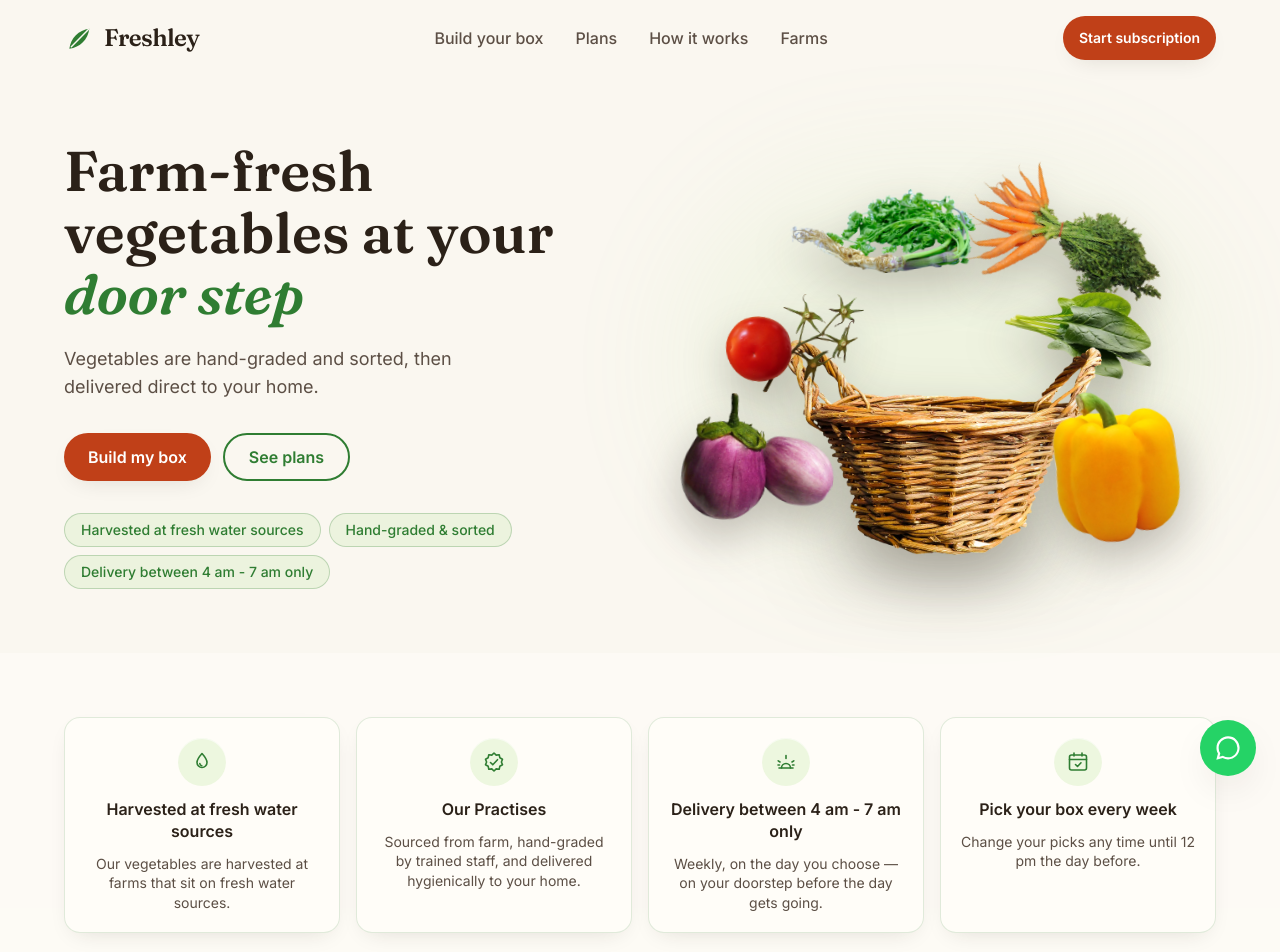
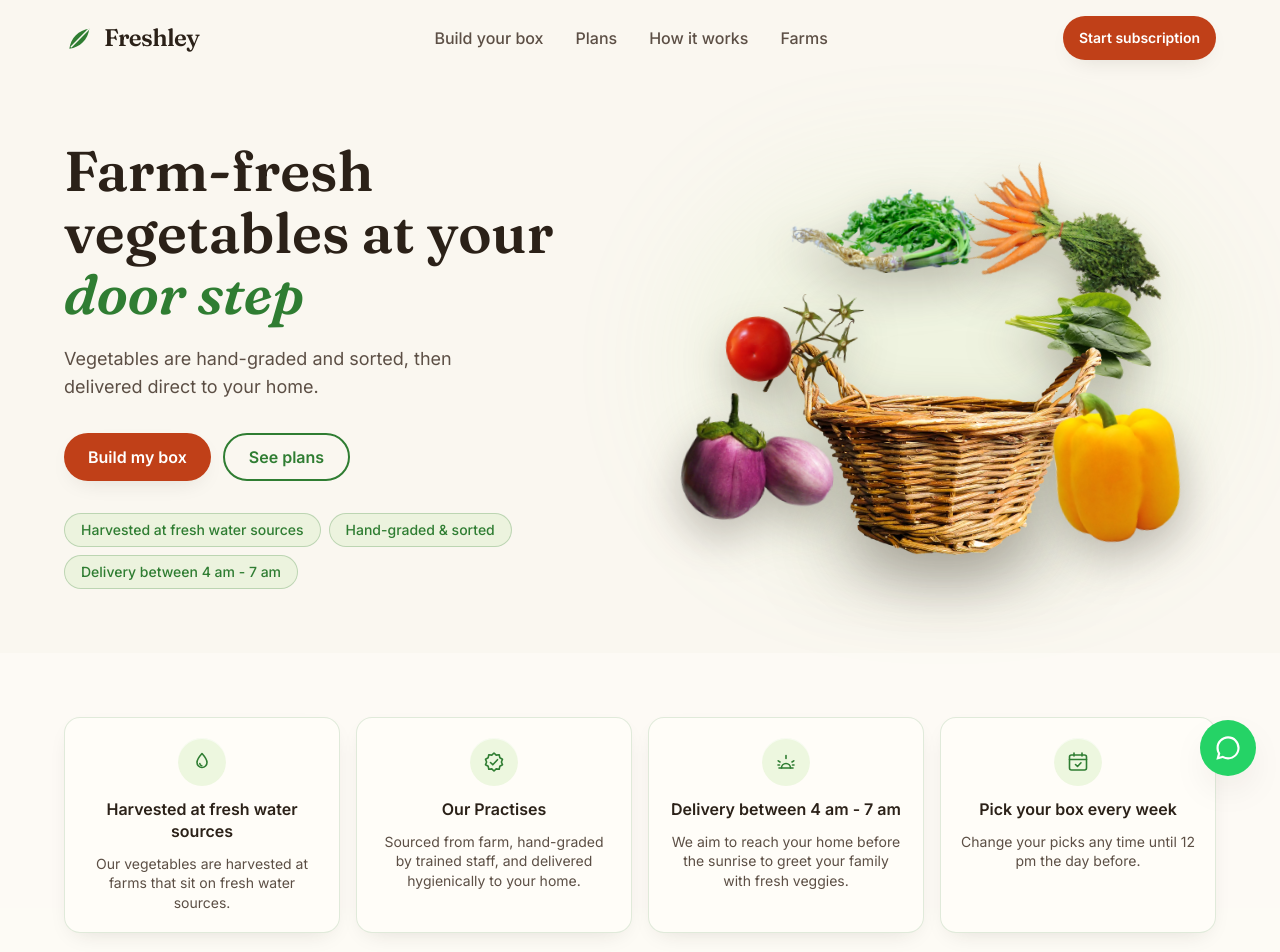
Before and after one commit to taxmaker0522-hue/freshley, a React (Vite) app: page / in a window 1280 px wide. Shown: the top 952 px of the page. Built offline with nearby package versions, Linux system fonts and the light colour scheme.

Commit message:
﻿Use the sunrise line for the delivery-window card and drop "only"
Co-Authored-By: Claude Sonnet 5 <noreply@anthropic.com>

```diff
--- a/src/sections/Hero.jsx
+++ b/src/sections/Hero.jsx
@@ -4,7 +4,7 @@ import Button from '../components/Button'
 import ProduceScene from '../components/ProduceScene'
 import { delivery } from '../data/site'
 
-const trustChips = ['Harvested at fresh water sources', 'Hand-graded & sorted', `Delivery ${delivery.time} only`]
+const trustChips = ['Harvested at fresh water sources', 'Hand-graded & sorted', `Delivery ${delivery.time}`]
 
 const containerVariants = {
   hidden: {},
--- a/src/sections/TrustStrip.jsx
+++ b/src/sections/TrustStrip.jsx
@@ -54,8 +54,8 @@ const features = [
   },
   {
     icon: SunriseIcon,
-    title: `Delivery ${delivery.time} only`,
-    description: 'Weekly, on the day you choose — on your doorstep before the day gets going.',
+    title: `Delivery ${delivery.time}`,
+    description: 'We aim to reach your home before the sunrise to greet your family with fresh veggies.',
   },
   {
     icon: CalendarCheckIcon,
```
